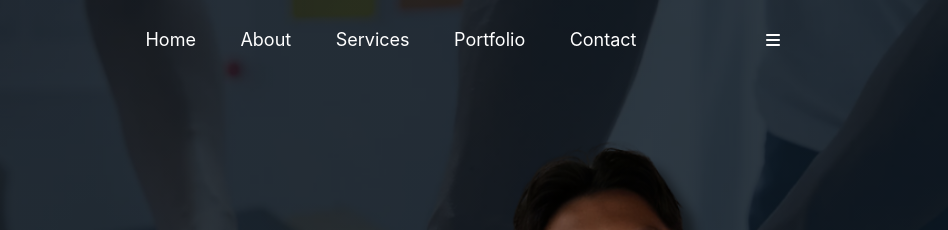
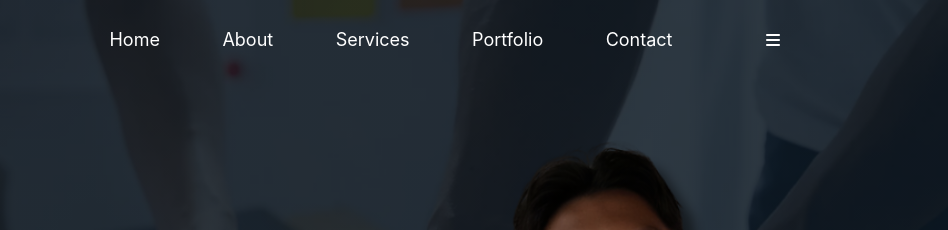
Before and after one commit to HaafizhCraft/BisnisDigitalPro, a plain HTML site: page index.html in a window 1280 px wide. Shown: the top 230 px of the page, 332-1280 px from the left. Drawn offline with Linux system fonts and the light colour scheme; a script that the page names is missing.

Commit message:
Update style.css

```diff
--- a/style.css
+++ b/style.css
@@ -45,7 +45,7 @@ nav {
 nav ul li {
    display: inline-block;
    list-style: none;
-   margin: 10px 20px;
+   margin: 10px 29px;
 }
 
 nav ul li a {
```
